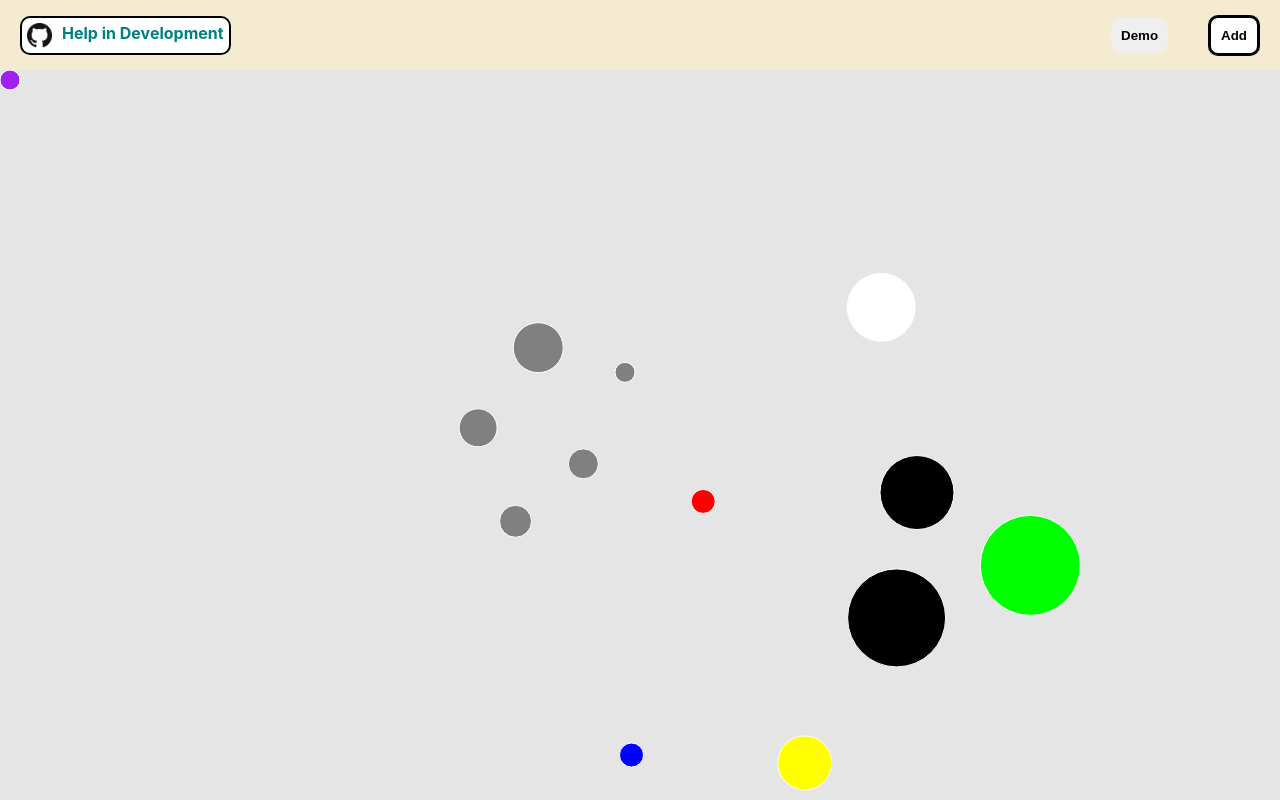
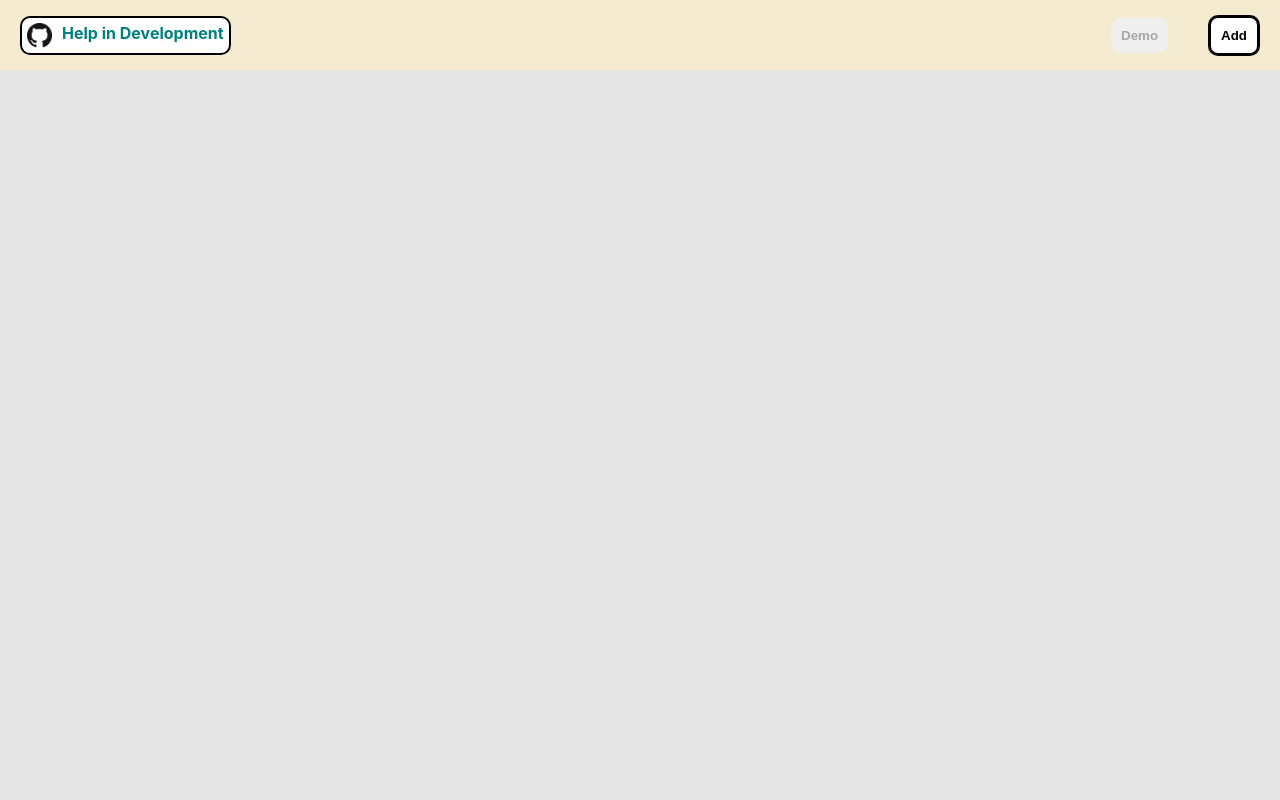
Before and after one commit to 87prashant/MindChart, a React (Create React App) app in the folder packages/client/: page / in a window 1280 px wide. Built offline with nearby package versions, Linux system fonts and the light colour scheme.

Commit message:
add localSotoge to retain user data

```diff
--- a/packages/client/src/App.tsx
+++ b/packages/client/src/App.tsx
@@ -172,10 +172,12 @@ function debounce(fn: any, ms: number) {
 }
 
 function App() {
-  const [isDemoActive, setIsDemoActive] = useState(true);
+  const [isDemoActive, setIsDemoActive] = useState(false)
   const [showForm, setShowForm] = useState(false);
+  const storedData: FormDataType[] = window.localStorage.getItem("savedData") ?
+    JSON.parse(window.localStorage.getItem("savedData")!) : ([] as FormDataType[])
   const [savedData, setSavedData] = useState(
-    isDemoActive ? demoData : ([] as FormDataType[])
+    isDemoActive ? demoData : storedData
   );
   const [isChartAdded, setIsChartAdded] = useState(false);
   const [current, setCurrent] = useState<HTMLDivElement | null>(null);
@@ -299,6 +301,7 @@ function App() {
         setIsChartAdded={setIsChartAdded}
         formData={formData}
         setFormData={setFormData}
+        isDemoActive={isDemoActive}
       />
       <Main
         savedData={savedData}
--- a/packages/client/src/components/Form.tsx
+++ b/packages/client/src/components/Form.tsx
@@ -110,6 +110,7 @@ interface Props {
   setIsChartAdded: any;
   formData: FormDataType;
   setFormData: any;
+  isDemoActive: boolean
 }
 
 export interface Emotion {
@@ -153,7 +154,8 @@ const Form: any = (props: Props) => {
     setIsChartAdded,
     formData,
     setFormData,
-    savedData
+    savedData,
+    isDemoActive
   } = props;
   const [formErrors, setFormErrors] = useState({
     categoriesError: "",
@@ -228,6 +230,13 @@ const Form: any = (props: Props) => {
     setIsChartAdded(false);
   };
 
+  useEffect(() => {
+    if (!isDemoActive) {
+      window.localStorage.setItem("savedData", JSON.stringify(savedData))
+    }
+  // eslint-disable-next-line react-hooks/exhaustive-deps
+  }, [savedData])
+
   return (
     <StyledDiv showForm={showForm}>
       <StyledWrapper>
--- a/packages/client/src/components/Header.tsx
+++ b/packages/client/src/components/Header.tsx
@@ -91,8 +91,9 @@ const Header = (props: Props) => {
 
   function handleClick() {
     setIsDemoActive((isDemoActive: boolean) => (isDemoActive ? false : true));
+    const storedData: FormDataType[] = window.localStorage.getItem("savedData") ? JSON.parse(window.localStorage.getItem("savedData")!) : []
     //"!isDemoActive" because I am updating isDemoActive at the same time above
-    setSavedData((prev: FormDataType[]) => (!isDemoActive ? demoData : []));
+    setSavedData((prev: FormDataType[]) => (!isDemoActive ? demoData : storedData));
     setIsChartAdded((prev: boolean) => false);
   }
 
```
